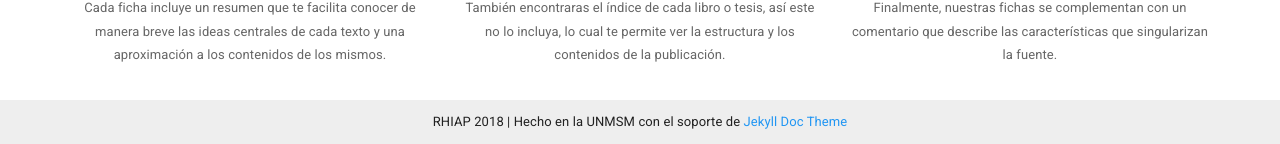
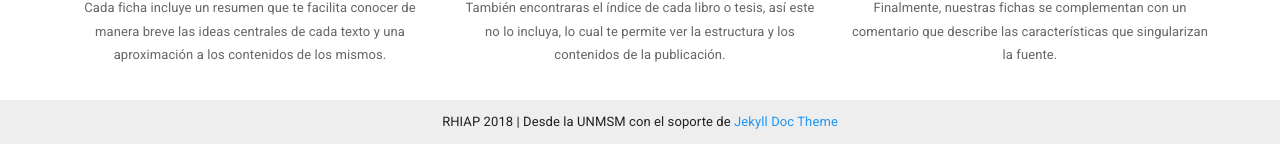
Before and after one commit to RHIAP/RHIAP.github.io, a Jekyll site: the page built from index.html, in a window 1280 px wide and 900 px high, scrolled down 751 px. Shown: the part 753-897 px from the top of the window. Built offline with Jekyll 4.4.1, drawn with Linux system fonts in a browser that asks for light colours; nearby versions of some CDN libraries.

Commit message:
Update footer.html

```diff
--- a/_includes/footer.html
+++ b/_includes/footer.html
@@ -2,8 +2,7 @@
     <div class="container">
 
         <p class="text-center">
-            {{ site.title }} {{ site.time | date: '%Y' }} |
-            Hecho en la UNMSM con el soporte de <a href="https://github.com/aksakalli/jekyll-doc-theme">Jekyll Doc Theme</a>
+            {{ site.title }} {{ site.time | date: '%Y' }} | Desde la UNMSM con el soporte de <a href="https://github.com/aksakalli/jekyll-doc-theme">Jekyll Doc Theme</a>
         </p>
         <!-- <p class="text-muted">Place sticky footer content here.</p> -->
     </div>
```
